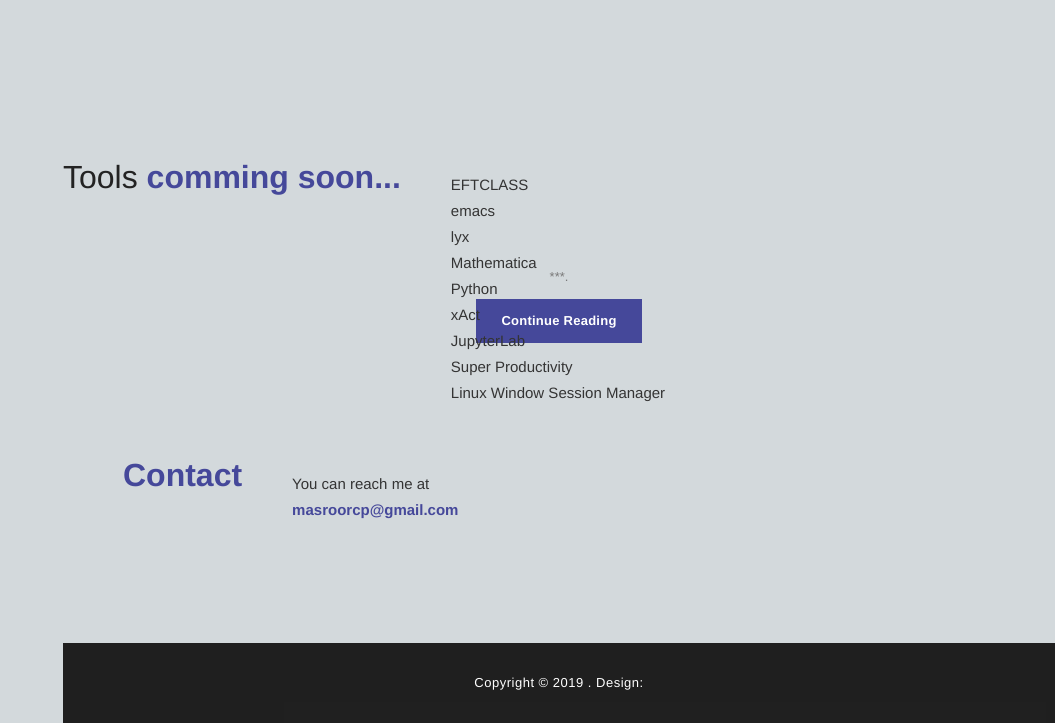
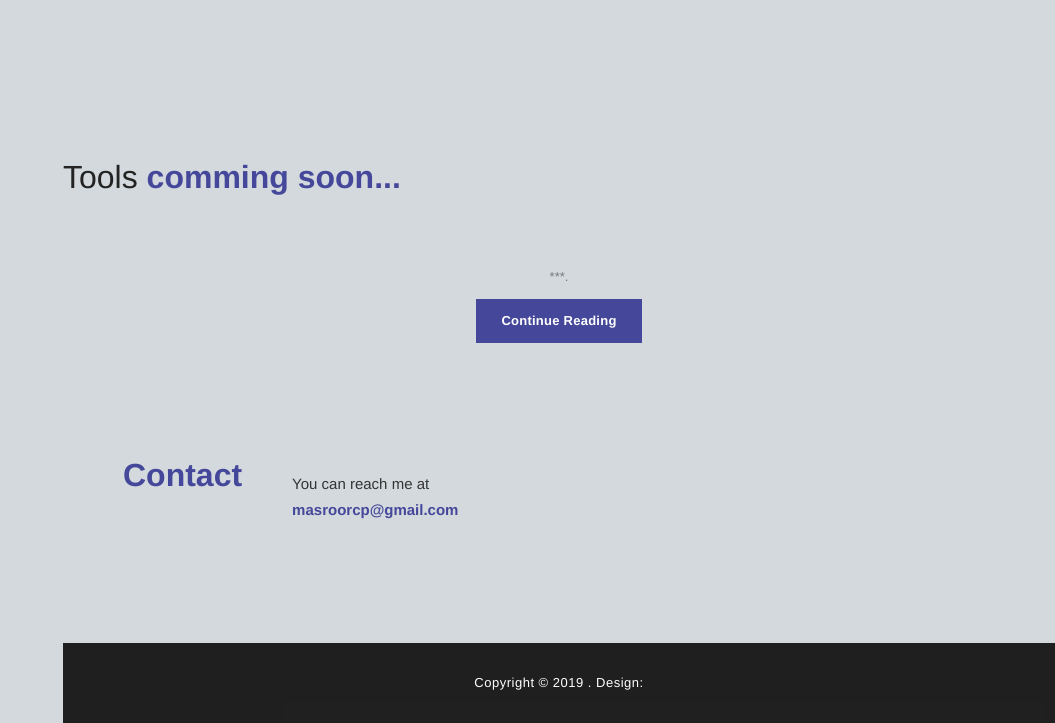
Before and after one commit to masroorcp/masroorcp.github.io, a plain HTML site: page index.html in a window 1280 px wide. Shown: the part 3871-4594 px from the top of the page, without its empty margins (225-1280 px from the left). Drawn offline with nearby package versions, Linux system fonts and the light colour scheme; files whose address does not match are found by name.

Commit message:
Update index.html

```diff
--- a/index.html
+++ b/index.html
@@ -448,7 +448,7 @@ https://templatemo.com/tm-518-sentra
                     <div class="col-md-12">
                         <div class="section-heading">
                             <h1>Tools <em>comming soon...</em></h1>
-                            <p>EFTCLASS<br>
+                            <!--<p>EFTCLASS<br>
 			      emacs<br>
 			      lyx<br>
 			      Mathematica<br>
@@ -456,7 +456,7 @@ https://templatemo.com/tm-518-sentra
 			      xAct<br>
 			      JupyterLab<br>
 			      Super Productivity<br>
-			      Linux Window Session Manager</p>
+			      Linux Window Session Manager</p> -->
                         </div>
                         <div class="text-content">
                             <p>***.</p>
```
